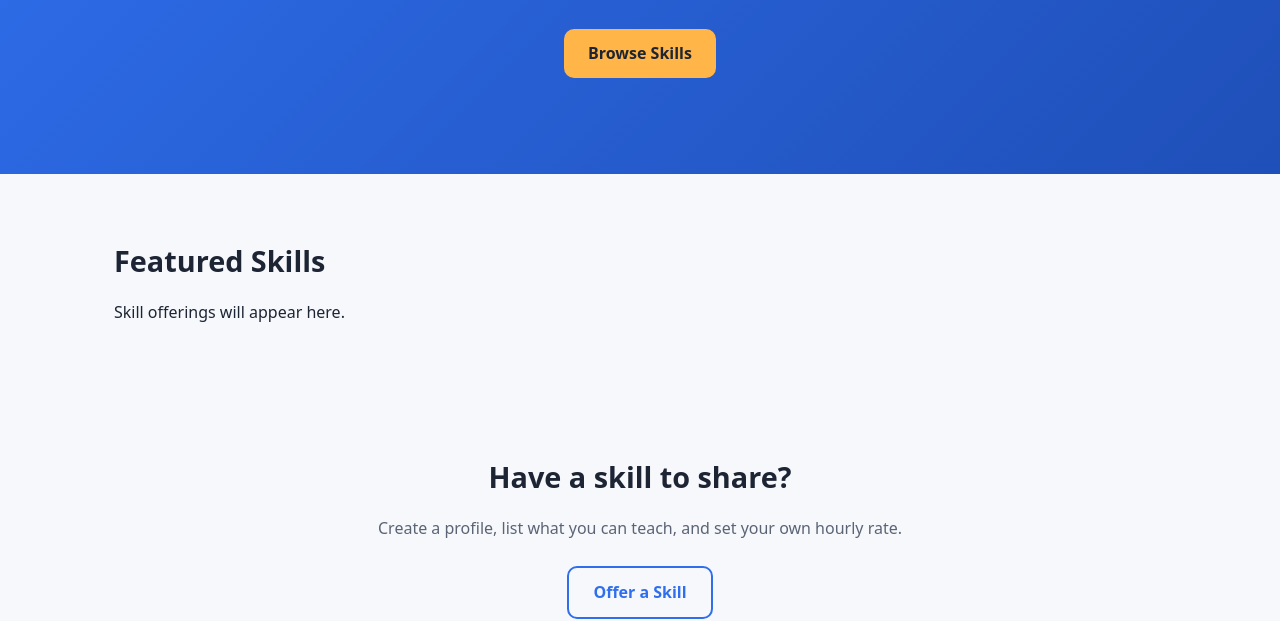
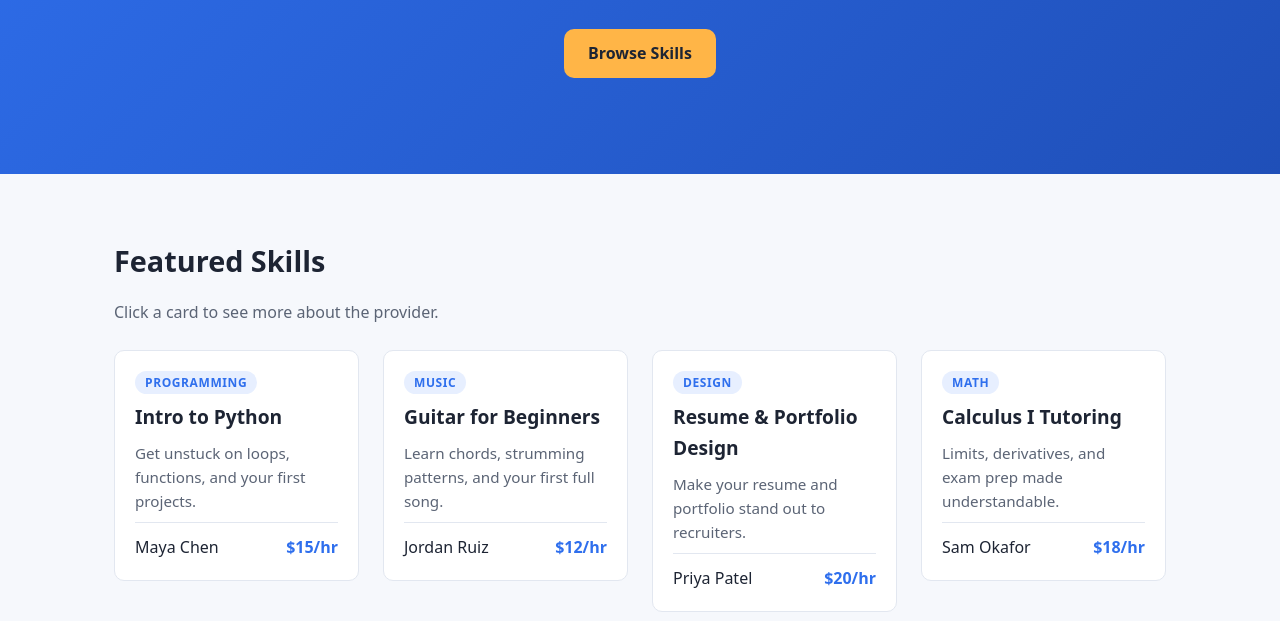
Before and after one commit to sekkond2004/skills-swap-ekko-nguyen-unit8, a plain HTML site: page index.html in a window 1280 px wide. Shown: the part 339-960 px from the top of the page. Drawn offline with Linux system fonts and the light colour scheme.

Commit message:
Added hardcoded skill cards with CSS grid layout

```diff
--- a/index.html
+++ b/index.html
@@ -33,7 +33,70 @@
         <!-- Skill offerings: placeholder until skill cards are built -->
         <section class="skills" id="skills">
             <h2>Featured Skills</h2>
-            <p>Skill offerings will appear here.</p>
+            <p class="section-intro">Click a card to see more about the provider.</p>
+
+            <!-- Hardcoded skill cards (will come from the database in a later sprint) -->
+            <div class="card-grid">
+                <article class="skill-card" tabindex="0" aria-expanded="false">
+                    <span class="tag">Programming</span>
+                    <h3 class="card-title">Intro to Python</h3>
+                    <p class="card-desc">Get unstuck on loops, functions, and your first projects.</p>
+                    <div class="card-meta">
+                        <span class="provider">Maya Chen</span>
+                        <span class="price">$15/hr</span>
+                    </div>
+                    <div class="card-details">
+                        <p><strong>Background:</strong> CS major, TA for CS 101</p>
+                        <p><strong>Teaching style:</strong> Patient with beginners</p>
+                        <p><strong>Availability:</strong> Weeknights</p>
+                    </div>
+                </article>
+
+                <article class="skill-card" tabindex="0" aria-expanded="false">
+                    <span class="tag">Music</span>
+                    <h3 class="card-title">Guitar for Beginners</h3>
+                    <p class="card-desc">Learn chords, strumming patterns, and your first full song.</p>
+                    <div class="card-meta">
+                        <span class="provider">Jordan Ruiz</span>
+                        <span class="price">$12/hr</span>
+                    </div>
+                    <div class="card-details">
+                        <p><strong>Background:</strong> Music minor, 8 years playing</p>
+                        <p><strong>Teaching style:</strong> Song-based, hands-on</p>
+                        <p><strong>Availability:</strong> Weekends</p>
+                    </div>
+                </article>
+
+                <article class="skill-card" tabindex="0" aria-expanded="false">
+                    <span class="tag">Design</span>
+                    <h3 class="card-title">Resume &amp; Portfolio Design</h3>
+                    <p class="card-desc">Make your resume and portfolio stand out to recruiters.</p>
+                    <div class="card-meta">
+                        <span class="provider">Priya Patel</span>
+                        <span class="price">$20/hr</span>
+                    </div>
+                    <div class="card-details">
+                        <p><strong>Background:</strong> Graphic design major, Figma certified</p>
+                        <p><strong>Teaching style:</strong> Detailed feedback, side-by-side edits</p>
+                        <p><strong>Availability:</strong> Mon / Wed afternoons</p>
+                    </div>
+                </article>
+
+                <article class="skill-card" tabindex="0" aria-expanded="false">
+                    <span class="tag">Math</span>
+                    <h3 class="card-title">Calculus I Tutoring</h3>
+                    <p class="card-desc">Limits, derivatives, and exam prep made understandable.</p>
+                    <div class="card-meta">
+                        <span class="provider">Sam Okafor</span>
+                        <span class="price">$18/hr</span>
+                    </div>
+                    <div class="card-details">
+                        <p><strong>Background:</strong> Math major, 3.9 GPA in calc sequence</p>
+                        <p><strong>Teaching style:</strong> Practice problems first</p>
+                        <p><strong>Availability:</strong> Tue / Thu evenings</p>
+                    </div>
+                </article>
+            </div>
         </section>
 
         <!-- Offer Skills: call to action for providers -->
--- a/styles.css
+++ b/styles.css
@@ -161,3 +161,92 @@ main > .hero {
         font-size: 1.8rem;
     }
 }
+
+/* ---------- Skill cards ---------- */
+/* AI-generated (Claude): card grid and card styles */
+.section-intro {
+    color: var(--muted);
+    margin-bottom: 24px;
+}
+
+/* CSS Grid: cards fill the row and wrap automatically on smaller screens */
+.card-grid {
+    display: grid;
+    grid-template-columns: repeat(auto-fit, minmax(240px, 1fr));
+    gap: 24px;
+    align-items: start;
+}
+
+.skill-card {
+    display: flex;
+    flex-direction: column;
+    gap: 8px;
+    padding: 20px;
+    background: var(--surface);
+    border: 1px solid var(--border);
+    border-radius: var(--radius);
+    cursor: pointer;
+    transition: transform 0.2s ease, box-shadow 0.2s ease, border-color 0.2s ease;
+}
+
+.skill-card:hover,
+.skill-card:focus {
+    transform: translateY(-4px);
+    box-shadow: 0 8px 24px rgba(29, 36, 51, 0.12);
+    outline: none;
+}
+
+.skill-card.expanded {
+    border-color: var(--primary);
+}
+
+.tag {
+    align-self: flex-start;
+    font-size: 0.75rem;
+    font-weight: 600;
+    text-transform: uppercase;
+    letter-spacing: 0.05em;
+    padding: 2px 10px;
+    border-radius: 999px;
+    background: #e7efff;
+    color: var(--primary);
+}
+
+.card-title {
+    font-size: 1.2rem;
+}
+
+.card-desc {
+    color: var(--muted);
+    font-size: 0.95rem;
+}
+
+.card-meta {
+    display: flex;
+    justify-content: space-between;
+    align-items: center;
+    margin-top: auto;
+    padding-top: 12px;
+    border-top: 1px solid var(--border);
+}
+
+.provider {
+    font-weight: 500;
+}
+
+.price {
+    font-weight: 700;
+    color: var(--primary);
+}
+
+/* Details are hidden until the card is clicked (toggled by script.js) */
+.card-details {
+    display: none;
+    font-size: 0.9rem;
+    color: var(--muted);
+    padding-top: 8px;
+}
+
+.skill-card.expanded .card-details {
+    display: block;
+}
```
